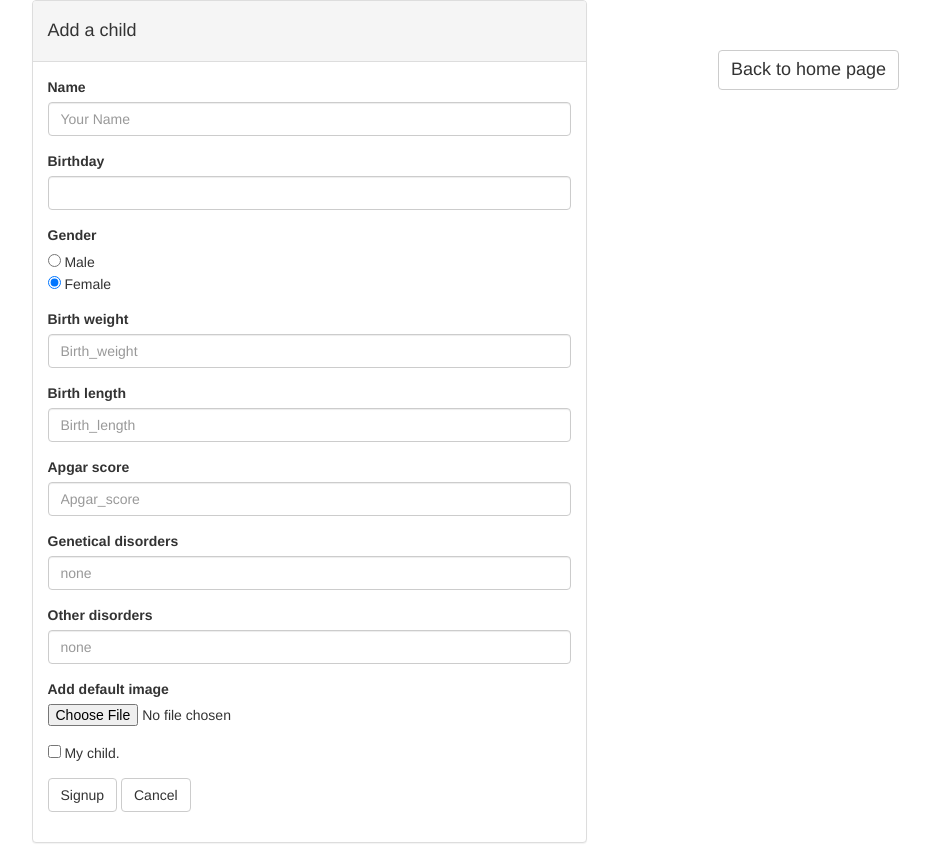
After one commit to necrology27/babybook, a PHP site: the page made by application/views/add_child.php in a window 1280 px wide. The commit adds this page. Shown: the whole page, without its empty margins (331-1261 px from the left). Run offline with PHP 8.4, Linux system fonts and the light colour scheme; the template is opened without the code that fills it, so the values that code supplies are empty; some libraries are stand-ins or nearby versions.

Commit message:
Add child

```diff
--- a/application/config/database.php
+++ b/application/config/database.php
@@ -76,8 +76,8 @@ $query_builder = TRUE;
 $db['default'] = array(
 	'dsn'	=> '',
 	'hostname' => 'localhost',
-	'username' => 'akos',
-	'password' => 'akosjelszava',
+	'username' => 'root',
+	'password' => '',
 	'database' => 'babybook',
 	'dbdriver' => 'mysqli',
 	'dbprefix' => '',
--- a/application/models/user_model.php
+++ b/application/models/user_model.php
@@ -12,6 +12,10 @@ class user_model extends CI_Model
     {
 		return $this->db->insert('users', $data);
 	}
+	function insertChild($data)
+	{
+	    return $this->db->insert('children', $data);
+	}
 
 	function changePassword($data, $pwd)
 	{
--- /dev/null
+++ b/application/views/add_child.php
@@ -0,0 +1,130 @@
+<!DOCTYPE html>
+<html>
+<head>
+<meta name="viewport" content="width=device-width, initial-scale=1.0">
+<title>babybook User Registration Form</title>
+<script src="<?php echo resources_url();?>jquery.js"></script>
+<script src="<?php echo resources_url();?>jquery-ui/jquery-ui.js"></script>
+<script>
+$( function() {
+    var date = $('.datepicker').datepicker({
+        dateFormat: 'yy-mm-dd',
+        changeMonth: true,
+        changeYear: true,
+        yearRange: "-20:+3"
+    }).val();
+} );
+    </script>
+    <link rel="stylesheet"
+        href="<?php echo resources_url(); ?>jquery-ui/jquery-ui.css">
+        <link href="<?php echo resources_url(); ?>/css/style.css"
+            rel="stylesheet" type="text/css" />
+            <link
+            href="<?php echo resources_url(); ?>/bootstrap-3.3.7-dist/css/bootstrap.css"
+                rel="stylesheet" type="text/css" />
+                </head>
+                <body>
+                <button class="btn-default btn-right" onclick="location.href='<?php echo base_url();?>login'">Back to home page</button>
+                <div class="container animated_form">
+                <div class="row">
+                <div class="col-md-6 col-md-offset-3">
+        <?php echo $this->session->flashdata('verify_msg'); ?>
+			<div class="panel panel-default">
+					<div class="panel-heading">
+						<h4>Add a child</h4>
+					</div>
+					<div class="panel-body">
+                <?php $attributes = array("name" => "registrationform");
+                echo form_open("user/register", $attributes); ?>
+
+                		<div class="form-group">
+							<label for="name">Name</label> <input class="form-control"
+								name="name" placeholder="Your Name" type="text"
+								value="<?php echo set_value('name'); ?>" /> <span
+								class="text-danger"><?php echo form_error('name'); ?></span>
+						</div>
+
+						<div class="form-group">
+							<label for="birthday">Birthday</label>
+							<input class="form-control datepicker" name="birthday" type="text" />
+							<span class="text-danger">
+							<?php echo form_error('birthday'); ?>
+							</span>
+						</div>
+
+
+						<div class="form-group">
+							<label for="name">Gender</label><br>
+							<input class="radiobtn" type="radio" name="gender" value="M"> Male<br>
+  							<input class="radiobtn" type="radio" name="gender" value="F" checked> Female<br>
+						</div>
+
+
+
+
+						<div class="form-group">
+							<label for="birth_weight">Birth weight </label>
+							<input class="form-control" name="birth_weight" placeholder="Birth_weight" type="text" value="<?php echo set_value('birth_weight'); ?>" />
+								<span class="text-danger">
+								<?php echo form_error('birth_weight'); ?>
+								</span>
+						</div>
+
+						<div class="form-group">
+							<label for="birth_length">Birth length </label>
+							<input class="form-control" name="birth_length" placeholder="Birth_length" type="text" value="<?php echo set_value('birth_length'); ?>" />
+								<span class="text-danger">
+								<?php echo form_error('birth_weight'); ?>
+								</span>
+						</div>
+
+						<div class="form-group">
+							<label for="apgar_score">Apgar score </label>
+							<input class="form-control" name="apgar_score" placeholder="Apgar_score" type="text" value="<?php echo set_value('apgar_score'); ?>" />
+								<span class="text-danger">
+								<?php echo form_error('birth_weight'); ?>
+								</span>
+						</div>
+
+						<div class="form-group">
+							<label for="genetical_disorders">Genetical disorders </label>
+							<input class="form-control" name="genetical_disorders" placeholder="none" type="text" value="<?php echo set_value('genetical_disorders'); ?>" />
+								<span class="text-danger">
+								<?php echo form_error('birth_weight'); ?>
+								</span>
+						</div>
+
+						<div class="form-group">
+							<label for="other_disorders ">Other disorders</label>
+							<input class="form-control" name="other_disorders" placeholder="none" type="text" value="<?php echo set_value('other_disorders'); ?>" />
+								<span class="text-danger">
+								<?php echo form_error('birth_weight'); ?>
+								</span>
+						</div>
+
+
+						<div class="form-group">
+							<label for="email">Add default image</label>
+							 <input type="file" name="image" accept="image/*">
+								<span class="text-danger">
+								<?php echo form_error('email'); ?>
+								</span>
+						</div>
+
+							<div class="form-group">
+						<!--	<label for="birthday">Birthday</label> -->
+							<input type="checkbox" name="is_parent" value="<?php echo set_value('is_parent'); ?>"> My child.<br>
+							<?php echo form_error('is_parent'); ?>
+							</span>
+						</div>
+
+
+						<div class="form-group">
+							<button name="submit" type="submit" class="btn btn-default">Signup</button>
+							<button name="cancel" type="reset" class="btn btn-default">Cancel</button>
+						</div>
+					</form>
+                <?php echo $this->session->flashdata('msg'); ?>
+
+</body>
+</html>
--- a/application/views/home/index.php
+++ b/application/views/home/index.php
@@ -6,7 +6,8 @@
 	<li><a href="home/logout">Logout</a></li>
 </ul>
 
-<a>Add child...</a>
+
+<button class="btn-default btn" onclick="location.href='<?php echo base_url();?>user/add_child'">Add child</button>
 
 <div>
 	<h2>Children</h2>
--- a/resources/css/style.css
+++ b/resources/css/style.css
@@ -132,3 +132,9 @@ li a:hover {
     text-decoration: none;
     color: #fff;
 }
+
+.radiobtn {
+	display: inline-block;
+	position: relative;
+	width: auto;
+}
```
Also changed, not shown: application/controllers/user.php (+31 -0 lines).
